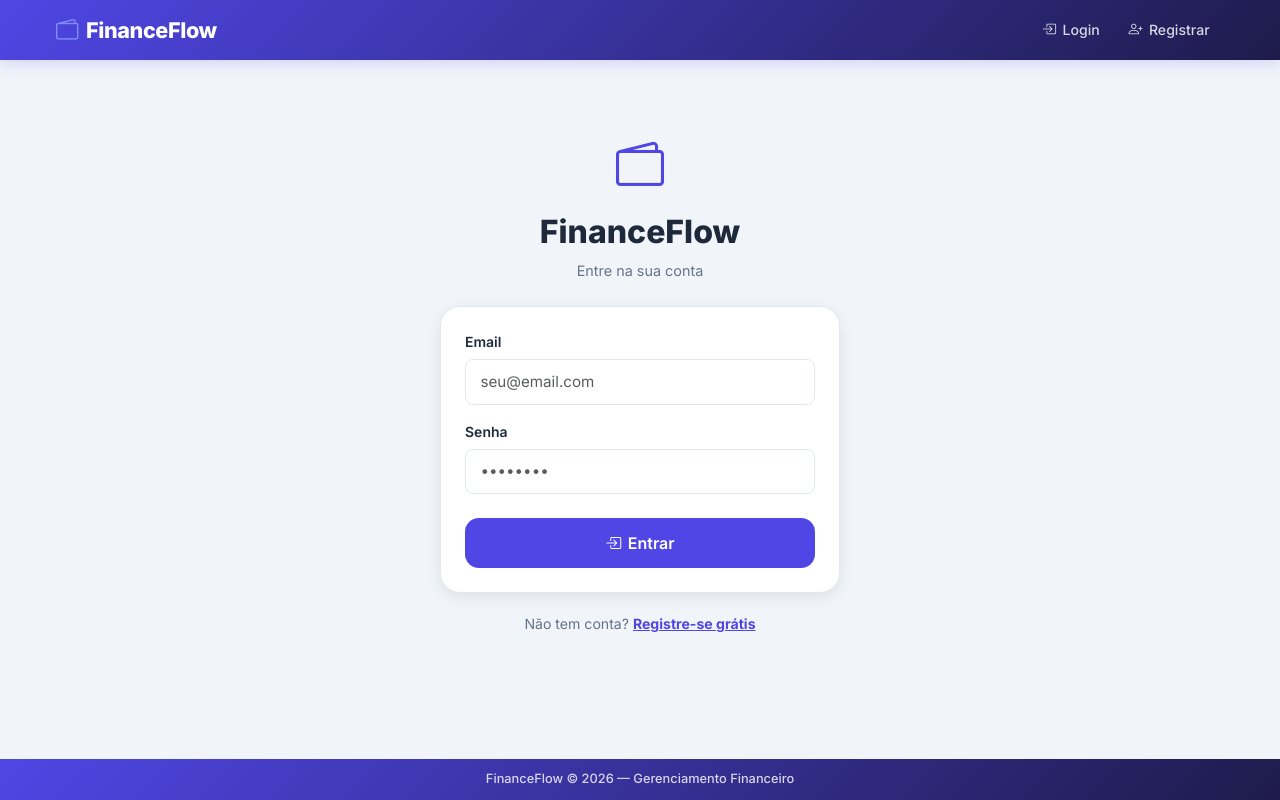
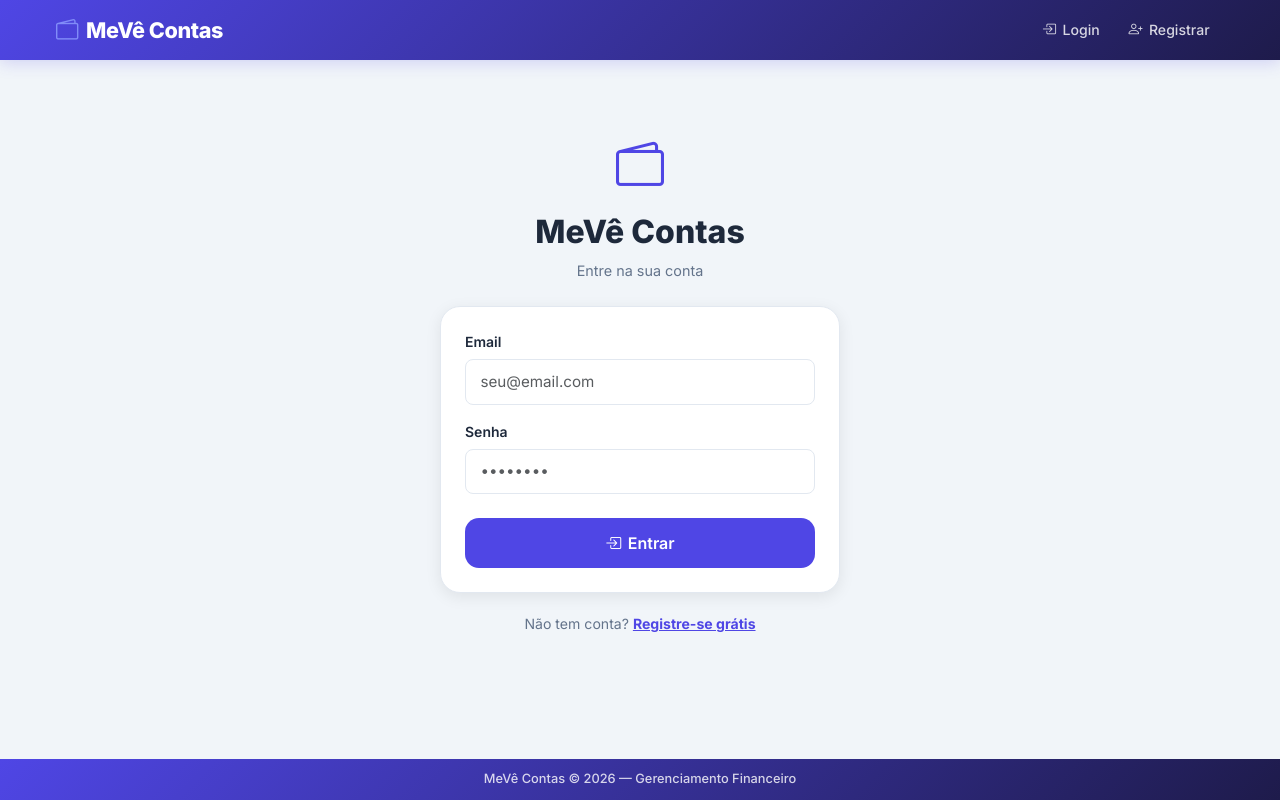
Before and after one commit to Estevao-lang/gerenciamento-de-contas, a Flask app: page /login in a window 1280 px wide. Run offline with Flask 3, Linux system fonts and the light colour scheme; some libraries are stand-ins or nearby versions.

Commit message:
Rebrand: FinanceFlow → MeVê Contas
- Renomeia app para MeVê Contas em todos os arquivos
- PWA manifest: name=MeVê Contas, short_name=MeVê
- Service worker: cache renomeado para mevecontas-v1
- FinBot renomeado para MeVê Bot (base.html, app.py, landing.html)
- Suporte: suporte@mevecontas.app
- Identidade vinculada à empresa Me Vê Um Site

Co-Authored-By: Claude Sonnet 4.6 <noreply@anthropic.com>

```diff
--- a/app.py
+++ b/app.py
@@ -370,7 +370,7 @@ def contexto_financeiro(usuario_id):
 # API: Chatbot IA
 # ────────────────────────────────────────────────────────────
 
-SYSTEM_CHAT = """Você é o FinBot, assistente financeiro pessoal integrado ao FinanceFlow.
+SYSTEM_CHAT = """Você é o MeVê Bot, assistente financeiro pessoal do MeVê Contas — app da empresa Me Vê Um Site.
 Você tem acesso aos dados financeiros reais do usuário e responde SEMPRE em português brasileiro.
 Seja direto, prático e levemente amigável. Use bullet points quando listar coisas.
 Você pode ajudar com: análise de gastos, dicas de economia, planejamento, alertas de vencimento e perguntas gerais sobre finanças pessoais.
@@ -622,7 +622,7 @@ def assinar_pro():
 @app.route('/sucesso-assinatura')
 @login_required
 def sucesso_assinatura():
-    flash('Assinatura Pro ativada com sucesso! Bem-vindo ao FinanceFlow Pro.', 'success')
+    flash('Assinatura Pro ativada com sucesso! Bem-vindo ao MeVê Contas Pro.', 'success')
     return render_template('sucesso_assinatura.html')
 
 @app.route('/cancelar-assinatura', methods=['POST'])
--- a/static/css/style.css
+++ b/static/css/style.css
@@ -1,5 +1,5 @@
 /* ============================================================
-   FinanceFlow — Design System v3 — Mobile First
+   MeVê Contas — Design System v1 — Mobile First
    ============================================================ */
 
 /* ===== VARIÁVEIS ===== */
--- a/static/sw.js
+++ b/static/sw.js
@@ -1,4 +1,4 @@
-const CACHE = 'financeflow-v4';
+const CACHE = 'mevecontas-v1';
 
 const STATIC = [
   '/static/css/style.css',
--- a/templates/base.html
+++ b/templates/base.html
@@ -10,13 +10,13 @@
     <meta name="mobile-web-app-capable" content="yes">
     <meta name="apple-mobile-web-app-capable" content="yes">
     <meta name="apple-mobile-web-app-status-bar-style" content="black-translucent">
-    <meta name="apple-mobile-web-app-title" content="FinanceFlow">
-    <meta name="application-name" content="FinanceFlow">
+    <meta name="apple-mobile-web-app-title" content="MeVê Contas">
+    <meta name="application-name" content="MeVê Contas">
     <meta name="theme-color" content="#4f46e5">
     <meta name="msapplication-TileColor" content="#4f46e5">
     <meta name="msapplication-TileImage" content="{{ url_for('static', filename='icons/icon-144x144.png') }}">
 
-    <title>FinanceFlow</title>
+    <title>MeVê Contas</title>
 
     <!-- Favicon -->
     <link rel="icon" type="image/x-icon"   href="{{ url_for('static', filename='favicon.ico') }}">
@@ -44,7 +44,7 @@
         <div class="container">
             <a class="navbar-brand" href="{{ url_for('index') }}">
                 <i class="bi bi-wallet2"></i>
-                <span>FinanceFlow</span>
+                <span>MeVê Contas</span>
             </a>
 
             <button class="navbar-toggler" type="button" data-bs-toggle="collapse" data-bs-target="#navbarNav">
@@ -170,26 +170,26 @@
     <!-- ===== FOOTER (desktop) ===== -->
     <footer>
         <div class="container">
-            <p class="mb-0">FinanceFlow &copy; {{ now().year }} — Gerenciamento Financeiro</p>
+            <p class="mb-0">MeVê Contas &copy; {{ now().year }} — Gerenciamento Financeiro</p>
         </div>
     </footer>
 
     <!-- ===== FINBOT — CHAT IA ===== -->
     {% if current_user.is_authenticated %}
-    <div id="finbot-bubble" class="finbot-bubble" onclick="finbotToggle()" title="FinBot — Assistente IA">
+    <div id="finbot-bubble" class="finbot-bubble" onclick="finbotToggle()" title="MeVê Bot — Assistente IA">
         <i class="bi bi-robot" id="finbot-icon-open"></i>
         <i class="bi bi-x-lg" id="finbot-icon-close" style="display:none"></i>
     </div>
 
     <div id="finbot-window" class="finbot-window" style="display:none">
         <div class="finbot-header">
-            <i class="bi bi-stars"></i> FinBot
+            <i class="bi bi-stars"></i> MeVê Bot
             <span class="ms-1" style="font-size:.72rem;opacity:.75;font-weight:400">Assistente IA</span>
             <button class="finbot-close" onclick="finbotToggle()"><i class="bi bi-x-lg"></i></button>
         </div>
         <div id="finbot-messages" class="finbot-messages">
             <div class="finbot-msg bot">
-                <span>Olá! Sou o FinBot 👋<br>Posso analisar seus gastos, alertar vencimentos e dar dicas de economia. Como posso ajudar?</span>
+                <span>Olá! Sou o MeVê Bot 👋<br>Posso analisar seus gastos, alertar vencimentos e dar dicas de economia. Como posso ajudar?</span>
             </div>
         </div>
         <div class="finbot-input-row">
--- a/templates/login.html
+++ b/templates/login.html
@@ -4,7 +4,7 @@
 <div style="max-width:400px;margin:2.5rem auto">
     <div class="text-center mb-4">
         <i class="bi bi-wallet2" style="font-size:3rem;color:var(--primary)"></i>
-        <h2 style="font-weight:800;margin-top:.5rem">FinanceFlow</h2>
+        <h2 style="font-weight:800;margin-top:.5rem">MeVê Contas</h2>
         <p class="text-muted" style="font-size:.9rem">Entre na sua conta</p>
     </div>
 
--- a/templates/planos.html
+++ b/templates/planos.html
@@ -108,7 +108,7 @@
     <div class="card-body" style="padding:1rem">
         <p style="font-size:.85rem;color:var(--text-muted);margin:0;text-align:center">
             <i class="bi bi-question-circle"></i>
-            Dúvidas? Fale conosco — <strong>suporte@financeflow.app</strong>
+            Dúvidas? Fale conosco — <strong>suporte@mevecontas.app</strong>
         </p>
     </div>
 </div>
```
Also changed, not shown: templates/landing.html (+6 -6 lines), static/manifest.json.
